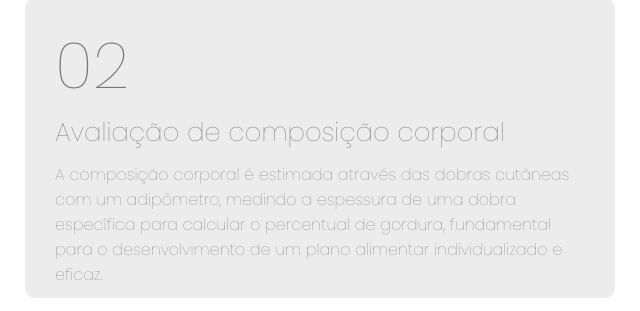
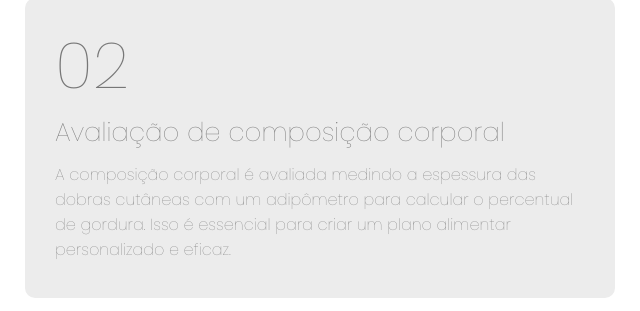
Before and after one commit to ChrystianWGR/teste, a plain HTML site: page index.html in a window 1280 px wide. Shown: the part 2121-2432 px from the top of the page, 320-960 px from the left. Drawn offline with Linux system fonts and the light colour scheme.

Commit message:
atualizacao

```diff
--- a/index.html
+++ b/index.html
@@ -141,7 +141,7 @@
                     <div class="box">
                         <h2>02</h2>
                         <h3 class="titulo">Avaliação de composição corporal</h3>
-                        <p>A composição corporal é estimada através das dobras cutâneas com um adipômetro, medindo a espessura de uma dobra específica para calcular o percentual de gordura, fundamental para o desenvolvimento de um plano alimentar individualizado e eficaz.</p>
+                        <p>A composição corporal é avaliada medindo a espessura das dobras cutâneas com um adipômetro para calcular o percentual de gordura. Isso é essencial para criar um plano alimentar personalizado e eficaz.</p>
                     </div>
                     <div class="box">
                         <h2>03</h2>
```
